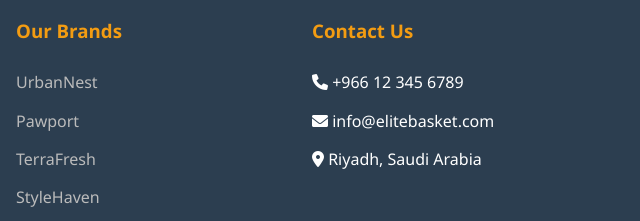
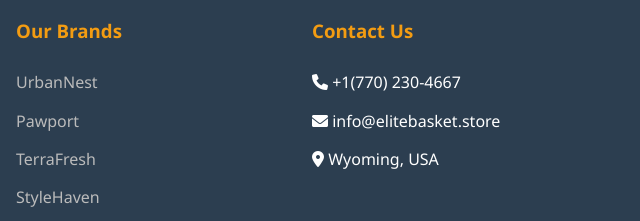
Before and after one commit to saber5310/eb, a plain HTML site: page index.html in a window 1280 px wide. Shown: the part 3867-4088 px from the top of the page, 640-1280 px from the left. Drawn offline with Linux system fonts and the light colour scheme.

Commit message:
Update index.html

```diff
--- a/index.html
+++ b/index.html
@@ -682,9 +682,9 @@
                 <div class="footer-column">
                     <h3>Contact Us</h3>
                     <ul>
-                        <li><i class="fas fa-phone"></i> +966 12 345 6789</li>
-                        <li><i class="fas fa-envelope"></i> info@elitebasket.com</li>
-                        <li><i class="fas fa-map-marker-alt"></i> Riyadh, Saudi Arabia</li>
+                        <li><i class="fas fa-phone"></i> +1(770) 230-4667 </li>
+                        <li><i class="fas fa-envelope"></i> info@elitebasket.store</li>
+                        <li><i class="fas fa-map-marker-alt"></i> Wyoming, USA </li>
                     </ul>
                 </div>
             </div>
```
